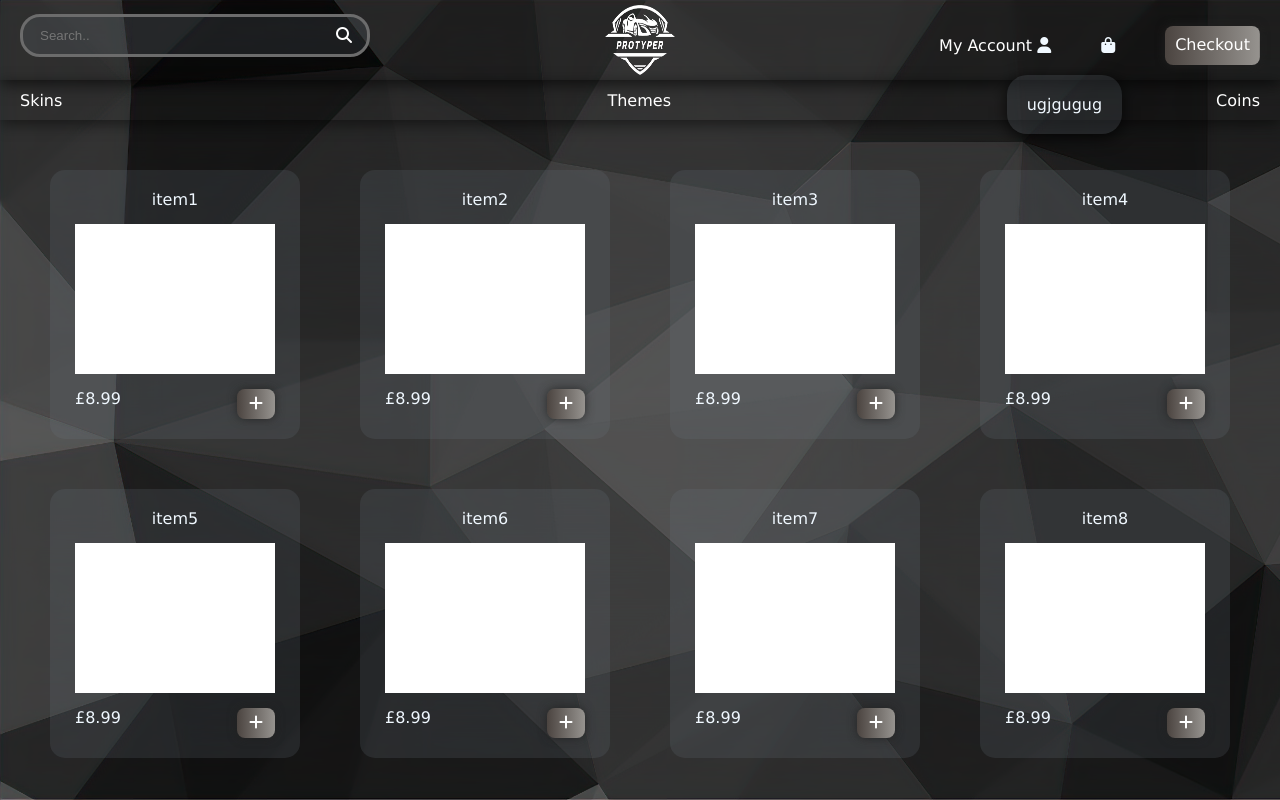
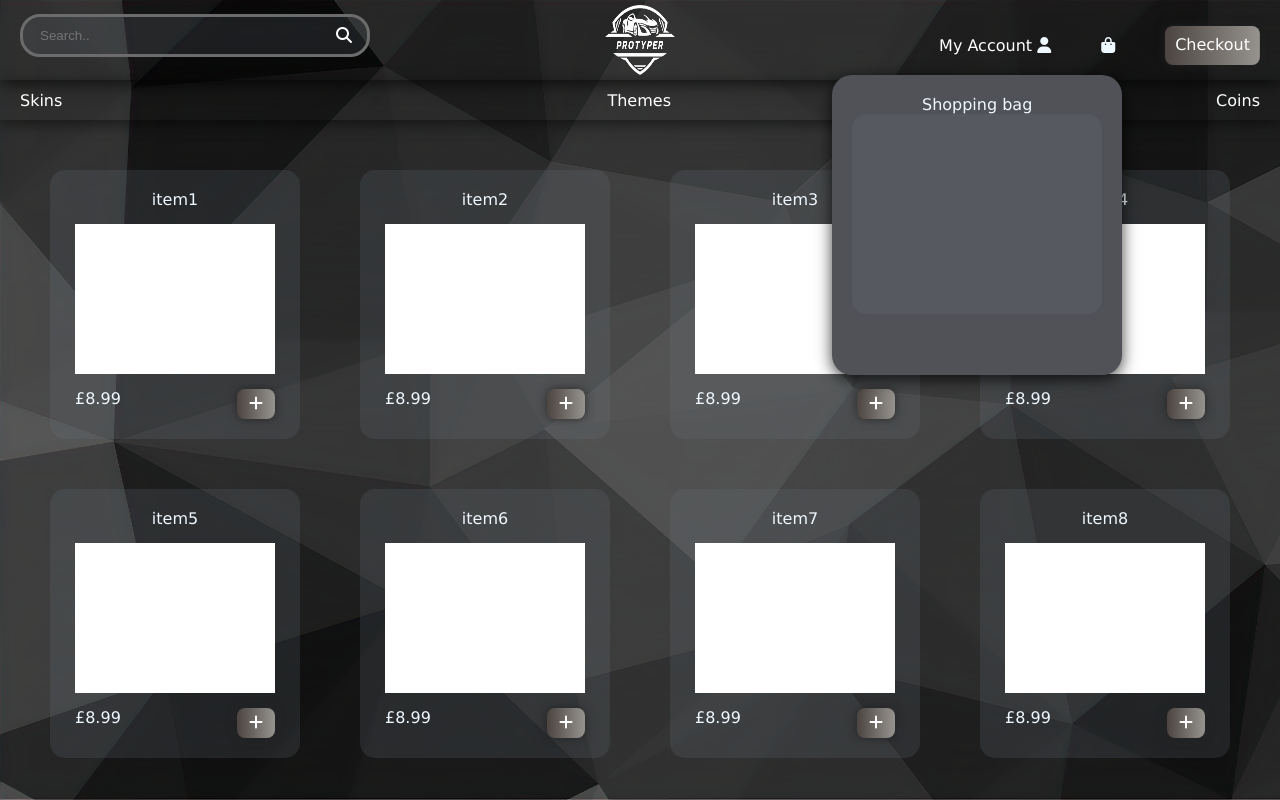
Before and after one commit to Ajan0211/ProTyper, a React (Vite) app in the folder pro-typer/: page /Shop in a window 1280 px wide. Both pictures are taken after a click on the element 1108 px from the left and 45 px from the top of the page. Built offline with nearby package versions, Linux system fonts and the light colour scheme.

Commit message:
Adding further CSS styling to shopping bag pop up

```diff
--- a/pro-typer/src/ShopNav.css
+++ b/pro-typer/src/ShopNav.css
@@ -108,19 +108,26 @@
   right: 0;
   transform: translateX(7px) translateY(20px);
   z-index: 1;
-  background-color: #70768431;
+  background-color: #505258;
   box-shadow: 0 4px 16px rgba(0, 0, 0, 0.75);
   padding: 20px;
   border-radius: 20px;
   opacity: 0;
   filter: blur(10px);
-
   transition: opacity 0.15s, filter 0.15s;
+  min-width: 250px;
+  min-height: 300px;
+  text-align: center;
 }
 
 .PopUp.show {
   opacity: 100%;
   filter: blur(0);
+}
+
+.bag-button {
+  position: relative;
+  cursor: pointer;
 }
 
 .shopnav-right {
--- a/pro-typer/src/ShopNav.jsx
+++ b/pro-typer/src/ShopNav.jsx
@@ -47,7 +47,12 @@ function ShopNav(props) {
             >
               <i className="fa-solid fa-bag-shopping"></i>
             </div>
-            <div className={`PopUp ${[popUp ? "show" : ""]}`}>ugjgugug</div>
+            <div className={`PopUp ${[popUp ? "show" : ""]}`}>
+              Shopping bag
+              <div className="item-container">
+                <div className="box-container"></div>
+              </div>
+            </div>
           </div>
 
           <div
```
